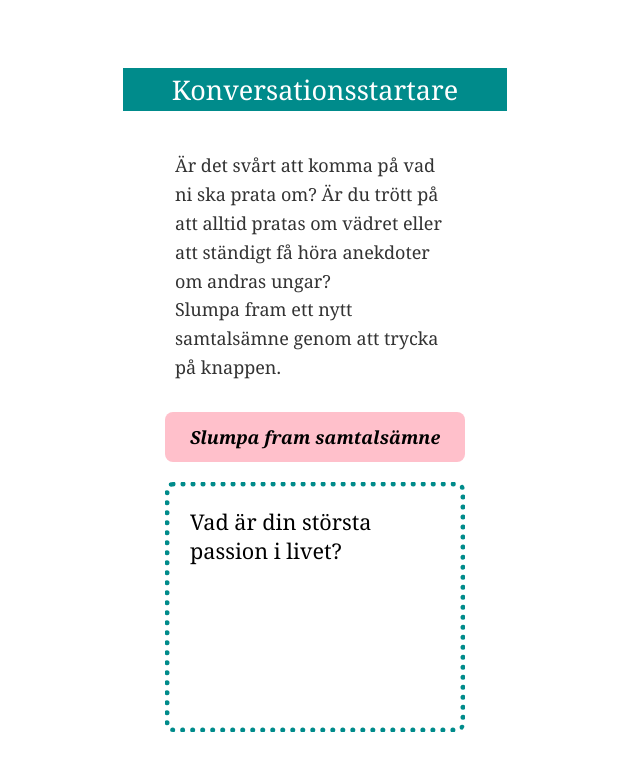
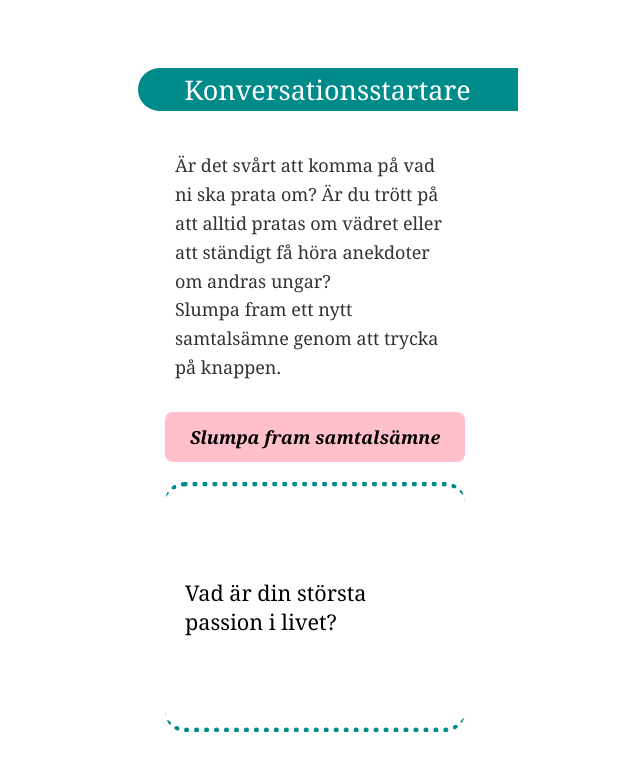
Before and after one commit to annkar73/vue-conversation-starters, a Vue app: page / in a window 1280 px wide. Shown: the top 770 px of the page, without its empty margins (325-965 px from the left). Built offline with nearby package versions, Linux system fonts and the light colour scheme.

Commit message:
update tsconfig.json and some styling

```diff
--- a/src/components/ConversationStarters.vue
+++ b/src/components/ConversationStarters.vue
@@ -33,10 +33,14 @@ const getRandomStarter = () => {
 }
 h2 {
     margin-bottom: 25px;
+    margin-right: -25px;
     color: white;
     background-color: darkcyan;
-    width: 384px
+    width: 380px;
+    border-radius: 25px 0 0 25px;
+    align-self: flex-end;
 }
+
 .description {
     background-color: white;
     padding: 10px;
@@ -55,10 +59,15 @@ h2 {
     padding: 20px;
     background-color: white;
     color: black;
+    align-content: center;
+    justify-content: center;
     font-size: 1.2em;
     font-family: Cambria, Cochin, Georgia, Times, 'Times New Roman', serif;
-    border-radius: 8px;
-    border: 5px dotted darkcyan;
+    border-radius: 20px;
+    border-left: none;
+    border-right: none;
+    border-top: 5px dotted darkcyan;
+    border-bottom: 5px dotted darkcyan;
     resize: none;
 }
 button {
```
Also changed, not shown: tsconfig.json (+25 -7 lines), src/assets/logo.svg (deleted).
